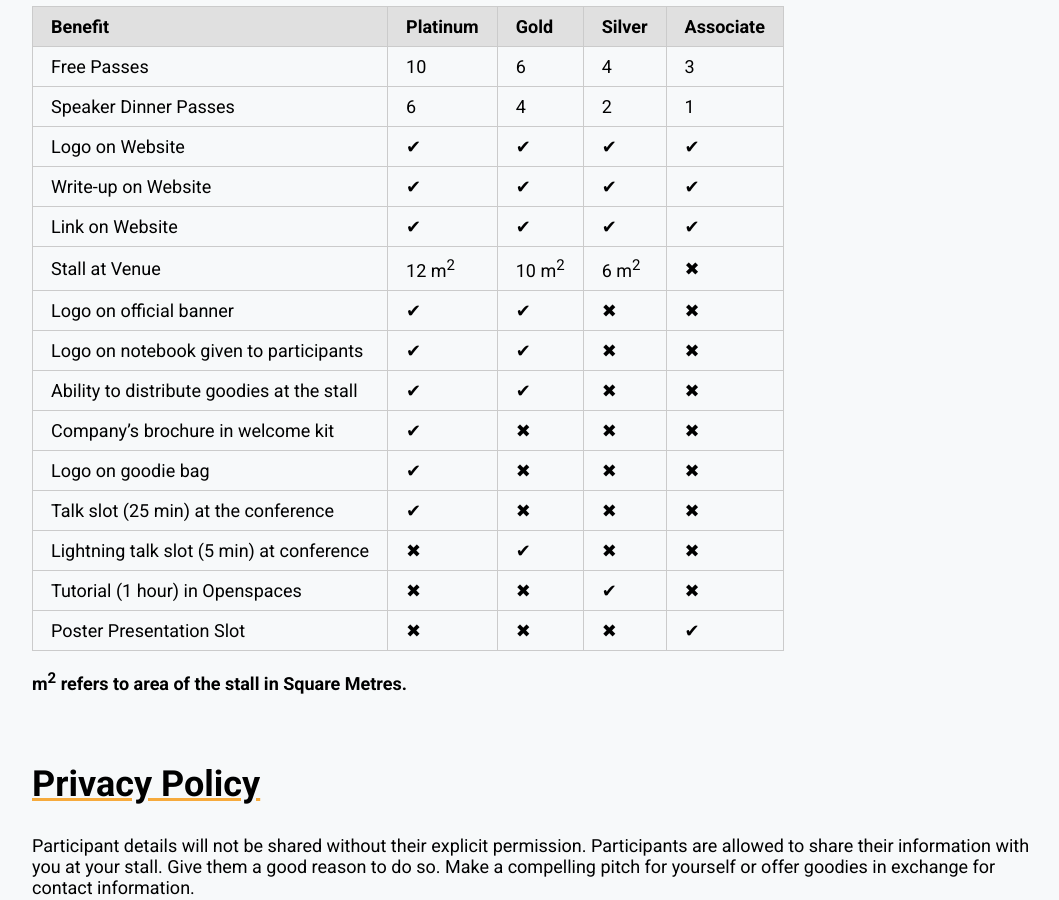
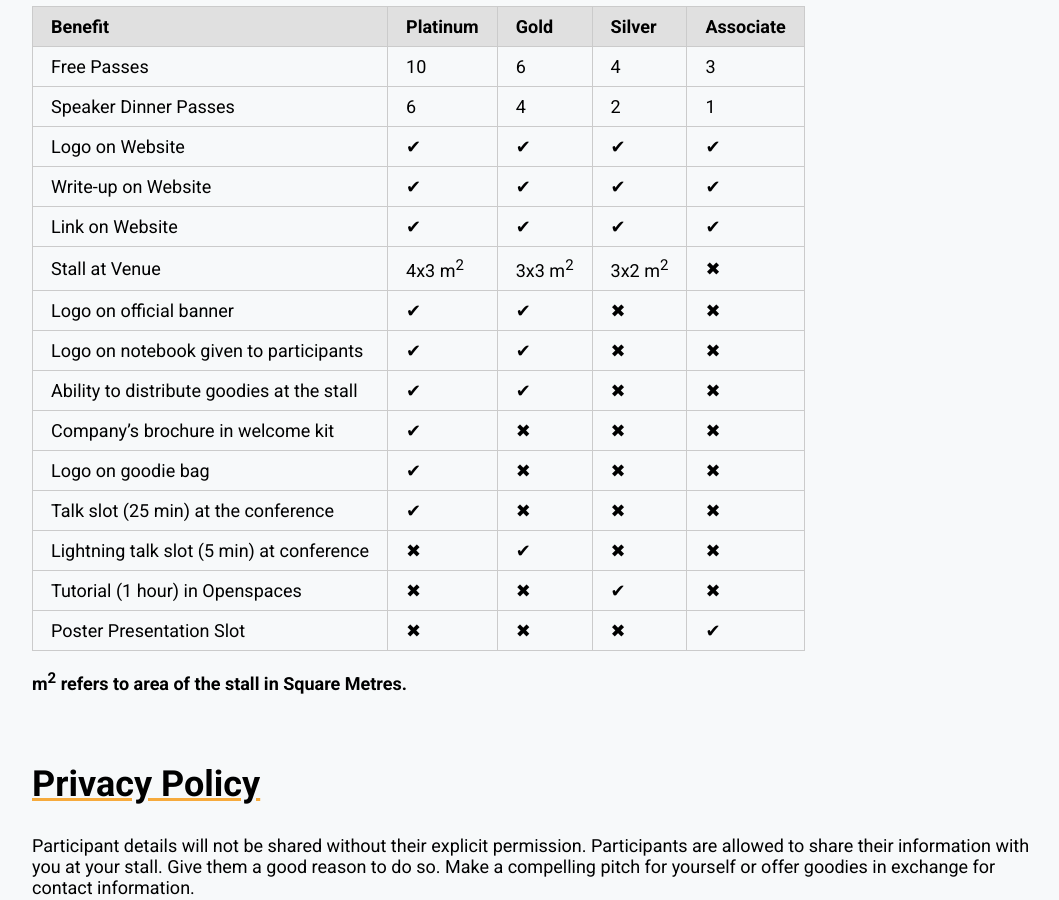
Before and after one commit to pythonindia/inpycon2019, a Jekyll site: the page built from sponsorship-prospectus.md, in a window 1280 px wide and 900 px high, scrolled down 2323 px. Shown: the whole window, without its empty margins (96-1155 px from the left). Built offline with Jekyll 4.4.1, drawn with Linux system fonts in a browser that asks for light colours.

Commit message:
Update stall size based on inputs from stall vendor.

```diff
--- a/_data/sponsorship.yml
+++ b/_data/sponsorship.yml
@@ -25,9 +25,9 @@ benefits:
     silver: yes
     associate: yes
   - type: Stall at Venue
-    platinum: 12 m<sup>2</sup>
-    gold: 10 m<sup>2</sup>
-    silver: 6 m<sup>2</sup>
+    platinum: 4x3 m<sup>2</sup>
+    gold: 3x3 m<sup>2</sup>
+    silver: 3x2 m<sup>2</sup>
     associate: no
   - type: Logo on official banner
     platinum: yes
```
